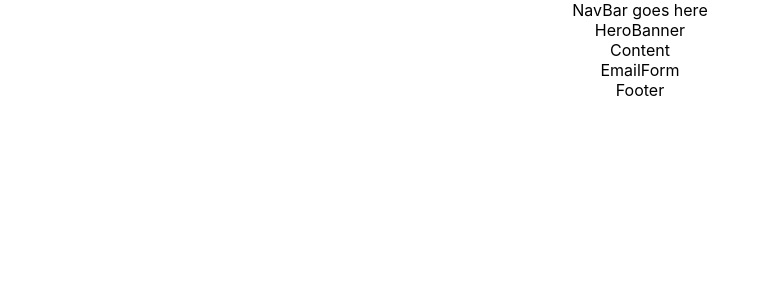
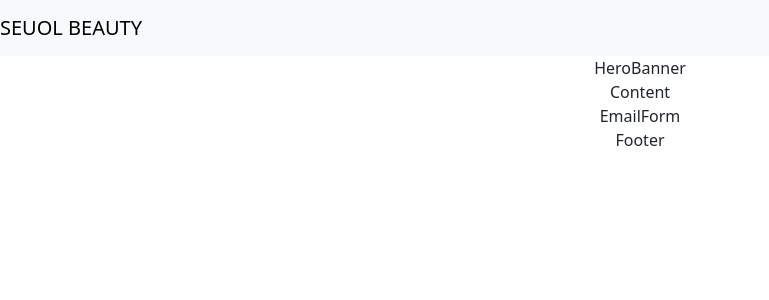
Before and after one commit to Kieran-Dunch/seoul-beauty, a React (Create React App) app: page / in a window 1280 px wide. Shown: the top 300 px of the page, without its empty margins (0-769 px from the left). Built offline with nearby package versions, Linux system fonts and the light colour scheme.

Commit message:
navbar styles

```diff
--- a/public/index.html
+++ b/public/index.html
@@ -1,14 +1,12 @@
 <!DOCTYPE html>
 <html lang="en">
+
 <head>
   <meta charset="utf-8" />
   <link rel="icon" href="%PUBLIC_URL%/favicon.ico" />
   <meta name="viewport" content="width=device-width, initial-scale=1" />
   <meta name="theme-color" content="#000000" />
-    <meta
-      name="description"
-      content="Web site created using create-react-app"
-    />
+  <meta name="description" content="Web site created using create-react-app" />
   <link rel="apple-touch-icon" href="%PUBLIC_URL%/logo192.png" />
   <!--
       manifest.json provides metadata used when your web app is installed on a
@@ -25,7 +23,10 @@
       Learn how to configure a non-root public URL by running `npm run build`.
     -->
   <title>React App</title>
+  <link rel="stylesheet" href="https://cdn.jsdelivr.net/npm/bootstrap@5.3.0/dist/css/bootstrap.min.css"
+    integrity="sha384-9ndCyUaIbzAi2FUVXJi0CjmCapSmO7SnpJef0486qhLnuZ2cdeRhO02iuK6FUUVM" crossorigin="anonymous" />
 </head>
+
 <body>
   <noscript>You need to enable JavaScript to run this app.</noscript>
   <div id="root"></div>
@@ -40,4 +41,5 @@
       To create a production bundle, use `npm run build` or `yarn build`.
     -->
 </body>
+
 </html>
--- a/src/components/NavBar.js
+++ b/src/components/NavBar.js
@@ -1,5 +1,10 @@
+import { Navbar } from "react-bootstrap"
+
 export default function NavBar() {
   return (
-    <div>NavBar goes here</div>
+    <Navbar bg="light" expand="lg">
+      <Navbar.Brand href="#">SEUOL BEAUTY</Navbar.Brand>
+      <Navbar.Toggle aria-controls="basic-navbar-nav" />
+    </Navbar>
   )
 }
--- a/src/index.js
+++ b/src/index.js
@@ -3,6 +3,7 @@ import ReactDOM from 'react-dom/client';
 import './index.css';
 import App from './App';
 import reportWebVitals from './reportWebVitals';
+import 'bootstrap/dist/css/bootstrap.min.css';
 
 const root = ReactDOM.createRoot(document.getElementById('root'));
 root.render(
```
Lines whose indentation alone changed are shown as unchanged.
